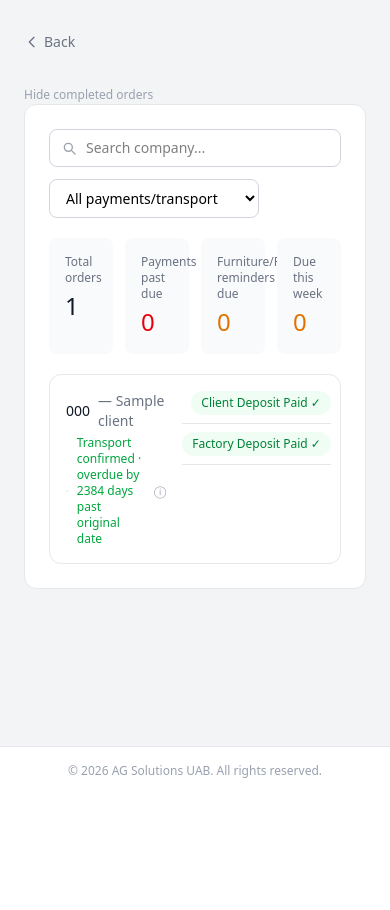
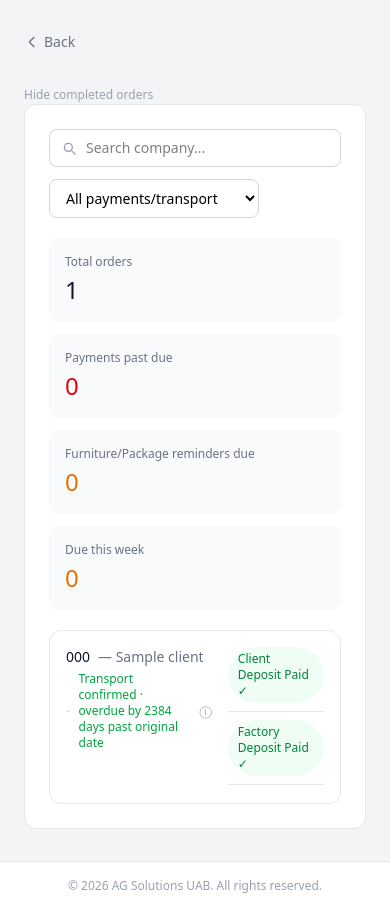
Before and after one commit to Charlottenwn/AG-Solutions-Tracking-Website-Full, a Django app: page /main_offer_page/?show_completed=1 in a window 390 px wide. Shown: the part 49-959 px from the top of the page. Before the commit the page ends 827 px from the top, so only its background shows below. Run offline with Django 5.2, Linux system fonts and the light colour scheme; a user stored in the database is signed in; tables that the repository leaves empty hold one stand-in row (values such as "Sample post"); parts of the project's set-up code (start-up, migrations or seed data) failed here and were passed over.

Commit message:
fixed mobile responsiveness issues

```diff
--- a/main/templates/main/main_offer_page.html
+++ b/main/templates/main/main_offer_page.html
@@ -101,7 +101,7 @@
             </div>
 
             <!-- Stat Cards -->
-            <div class="grid grid-cols-4 gap-3">
+            <div class="grid grid-cols-1 sm:grid-cols-2 lg:grid-cols-4 gap-3">
                 <div class="bg-gray-50 dark:bg-gray-700/50 rounded-lg p-4">
                     <p class="text-xs text-gray-500 dark:text-gray-400 mb-1">Total orders</p>
                     <p class="text-2xl font-medium text-gray-900 dark:text-white">{{ stats.total_orders }}</p>
@@ -163,10 +163,10 @@
                             {% endif %}
                         </div>
                     </div>
-                    <div class="flex flex-col items-end gap-1.5 shrink-0">
+                    <div class="flex flex-col items-end gap-1.5 w-full">
                         <!-- Client deposit -->
                         <span
-                            class="inline-flex items-center gap-1 text-xs font-medium px-2.5 py-1 rounded-full {{ card.client_status.token|deposit_badge_class }}">
+                            class="inline-flex max-w-full whitespace-normal break-words items-start text-xs font-medium px-2.5 py-1 rounded-full {{ card.client_status.token|deposit_badge_class }}">
                             {% if card.client_status.paid %}Client Deposit Paid ✓{% else %}Client {{ card.client_status.label }}{% endif %}
                         </span>
                         {% if not card.client_status.paid %}
@@ -191,7 +191,7 @@
                         <div class="w-full border-t border-gray-200 dark:border-gray-600 my-0.5"></div>
                         <!-- Factory deposit -->
                         <span
-                            class="inline-flex items-center gap-1 text-xs font-medium px-2.5 py-1 rounded-full {{ card.factory_status.token|deposit_badge_class }}">
+                            class="inline-flex max-w-full whitespace-normal break-words items-start text-xs font-medium px-2.5 py-1 rounded-full {{ card.factory_status.token|deposit_badge_class }}">
                             {% if card.factory_status.paid %}Factory Deposit Paid ✓{% else %}Factory {{ card.factory_status.label }}{% endif %}
                         </span>
                         {% if not card.factory_status.paid %}
@@ -217,7 +217,7 @@
 
                         {% if card.furniture_status and not card.furniture_status.reminder_sent %}
                         <span id="furniture-badge-{{ card.factory_order.id }}"
-                            class="inline-flex items-center gap-1 text-xs font-medium px-2.5 py-1 rounded-full {{ card.furniture_status.token|deposit_badge_class }}">
+                            class="inline-flex max-w-full whitespace-normal break-words items-start text-xs font-medium px-2.5 py-1 rounded-full {{ card.furniture_status.token|deposit_badge_class }}">
                             {{ card.furniture_status.label }}
                         </span>
                         <form method="post" action="{% url 'mark_reminder_sent' 'furniture' card.factory_order.id %}" class="mark-sent-form"
@@ -234,7 +234,7 @@
 
                         {% if card.package_clarification_status and not card.package_clarification_status.reminder_sent %}
                         <span id="package-badge-{{ card.factory_order.id }}"
-                            class="inline-flex items-center gap-1 text-xs font-medium px-2.5 py-1 rounded-full {{ card.package_clarification_status.token|deposit_badge_class }}">
+                            class="inline-flex max-w-full whitespace-normal break-words items-start text-xs font-medium px-2.5 py-1 rounded-full {{ card.package_clarification_status.token|deposit_badge_class }}">
                             {{ card.package_clarification_status.label }}
                         </span>
                         <form method="post" action="{% url 'mark_reminder_sent' 'package' card.factory_order.id %}" class="mark-sent-form"
```
